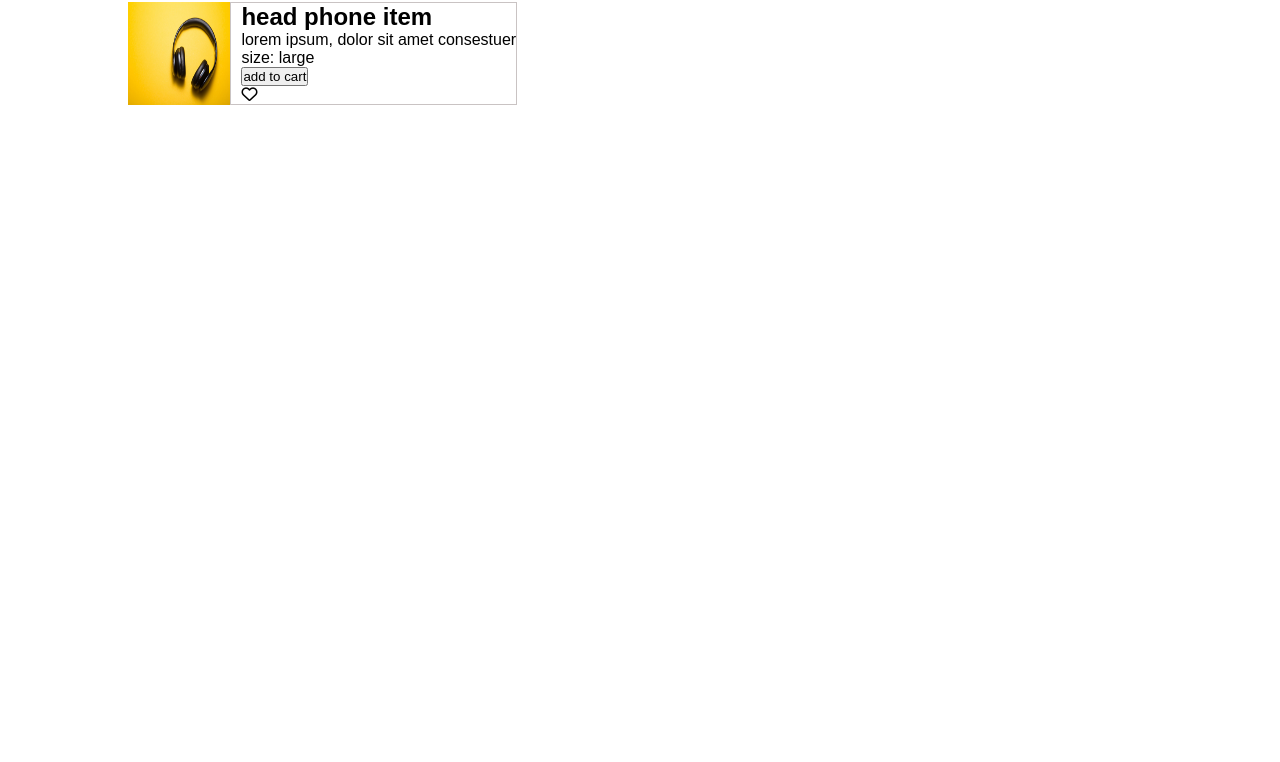
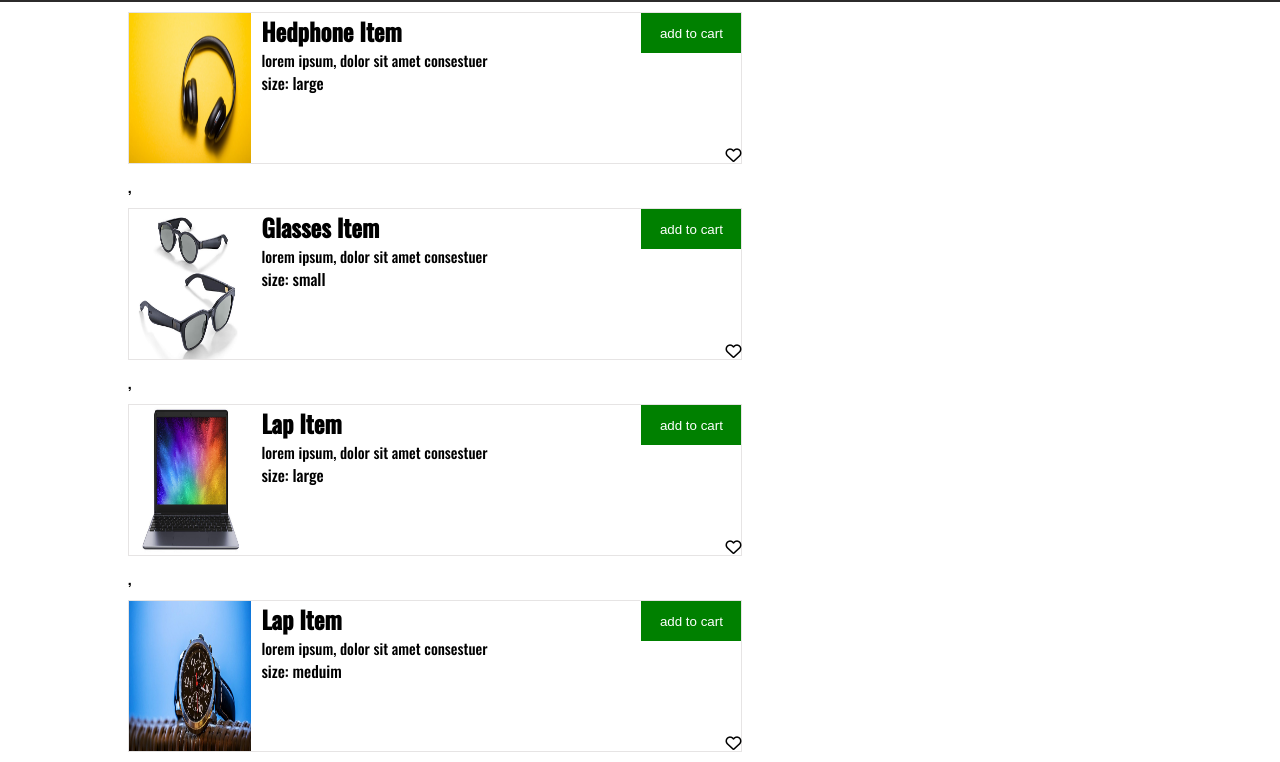
Before and after one commit to abbassdaher/E-commerce, a plain HTML site: page index.html in a window 1280 px wide. Shown: the part 65-827 px from the top of the page. Before the commit the page ends 800 px from the top, so only its background shows below. Drawn offline with nearby package versions, Linux system fonts and the light colour scheme.

Commit message:
create reusable component to build shopping cart and create dsign for basket + badge of notification

```diff
--- a/css/style.css
+++ b/css/style.css
@@ -75,21 +75,82 @@ header{
     opacity:0.8
 
 }
+.products{
+    width: 60%;
+}
 .product-item{
-    size: 60%;
+    width: 100%;
     display: flex;
     margin: 10px 0;
+    border: 1px solid rgb(230, 228, 228);
+
 }
 .product-item-img{
-width: 10%;
+width: 20%;
+min-height: 150px;
 }
 .product-item-content{
-    border: 1px solid rgb(201, 195, 195);
+    display: flex;
     padding-left: 10px;
+    flex: 1;
+    /* border: 1px solid rgb(201, 195, 195); */
+
     /* background-color: red; */
 }
+.product-item-info{
+    flex: 2;
+}
+.product-item-actions{
+    display: flex;
+    flex-direction: column;
+    justify-content: space-between;
+    flex: 1;
+
+
+}
+.product-item-actions .favorite{
+        margin-left: auto;
+        cursor: pointer;
+}
 .add-to-cart{
-    display: flex;
+    background-color: green;
+    color: white;
+    height: 40px;
+    width: 100px;
+    cursor: pointer;
+    border: 0;
+    margin-left: auto;
+
 }
-.product-item-title{}
-.product-item-desc{}
+.product-item-title{
+    font-family: 'Oswald', sans-serif;
+    text-transform: capitalize;
+}
+.product-item-desc{
+    font-size: 15px;
+}
+.addToCart{
+    /* position: relative; */
+}
+.bascket{
+    color: white;
+    margin: 0 5px;
+    font-size: 20px;
+    position: relative;
+}
+.badge{
+    display: inline-block;
+    position: absolute;
+    left: 18px;
+    top: -5px;
+    background-color: red;
+    border-radius: 100%;
+    font-size: 9px;
+    width: 15px;
+    height: 15px;
+    color: white;
+    text-align: center;
+    line-height: 1.5;
+
+
+}
--- a/index.html
+++ b/index.html
@@ -5,6 +5,7 @@
     <meta http-equiv="X-UA-Compatible" content="IE=edge">
     <meta name="viewport" content="width=device-width, initial-scale=1.0">
     <link rel="stylesheet" href="css/style.css">
+    <link href="https://fonts.googleapis.com/css2?family=Oswald:wght@300;500&display=swap" rel="stylesheet">
     <link rel="stylesheet" href="https://cdnjs.cloudflare.com/ajax/libs/font-awesome/6.4.0/css/all.min.css">
     <title>Index</title>
 </head>
@@ -24,7 +25,16 @@
                     </ul>
                     <ul id="user_info">
                         <li ><a href="#" id="username" ></a></li>
+                        <li class="addToCart">
+                            <i class="fa-solid fa-cart-shopping bascket">
+                                <div class="badge">1</div>
+                            </i>
+
+                        </li>
+
                         <li ><a href="#" id="logout" >LogOut</a></li>
+
+
 
                     </ul>
                 </nav>
@@ -34,18 +44,7 @@
 
     <section class="section-home">
         <div class="container">
-            <div class="products">
-                <div class="product-item">
-                    <img src="images/headphone.jpg" alt="image" class="product-item-img">
-                    <div class="product-item-content">
-                        <h2 class="product-item-title">head phone item</h2>
-                    <p class="product-item-desc">lorem ipsum, dolor sit amet consestuer</p>
-                    <span class="product-item-size">size: large</span>
-                    <button class="add-to-cart">add to cart</button>
-                    <i class="fa-sharp fa-regular fa-heart"></i>
-                    </div>
-                </div>
-            </div>
+            <div class="products"></div>
         </div>
 
     </section>
--- a/js/script.js
+++ b/js/script.js
@@ -21,3 +21,65 @@ if(localStorage.getItem("username")){
         }, 1500);
     })
 }
+
+
+// define products
+let productDom = document.querySelector('.products')
+let products = [
+    {
+        id:1,
+        image:"images/headphone.jpg",
+        title:"hedphone item",
+        size:"large"
+
+    },
+    {
+        id:2,
+        image:"images/glasses.jpg",
+        title:"glasses item",
+        size:"small"
+    },
+    {
+        id:3,
+        image:"images/lab.jpg",
+        title:"lap item",
+        size:"large"
+    },
+    {
+        id:4,
+        image:"images/watch.jpg",
+        title:"lap item",
+        size:"meduim"
+    }
+];
+function drawProductsUi(){
+    let productsUi = products.map(
+        (item)=>{
+            return `
+            <div class="product-item">
+                    <img src="${item.image}" alt="image" class="product-item-img">
+                    <div class="product-item-content">
+                        <div class="product-item-info">
+                            <h2 class="product-item-title">${item.title}</h2>
+                            <p class="product-item-desc">lorem ipsum, dolor sit amet consestuer</p>
+                            <span class="product-item-size">size: ${item.size}</span>
+                        </div>
+                        <div class="product-item-actions">
+                            <button class="add-to-cart" onclick = "addToCart(${item.id})">add to cart</button>
+                            <i class="fa-sharp fa-regular fa-heart favorite"></i>
+                        </div>
+                    </div>
+
+                </div>
+            `
+        })
+        productDom.innerHTML = productsUi
+}
+drawProductsUi();
+
+function addToCart(id){
+// console.log(id)
+products.find((item)=>{
+    if(item.id==id){console.log(item)}
+})
+}
```
